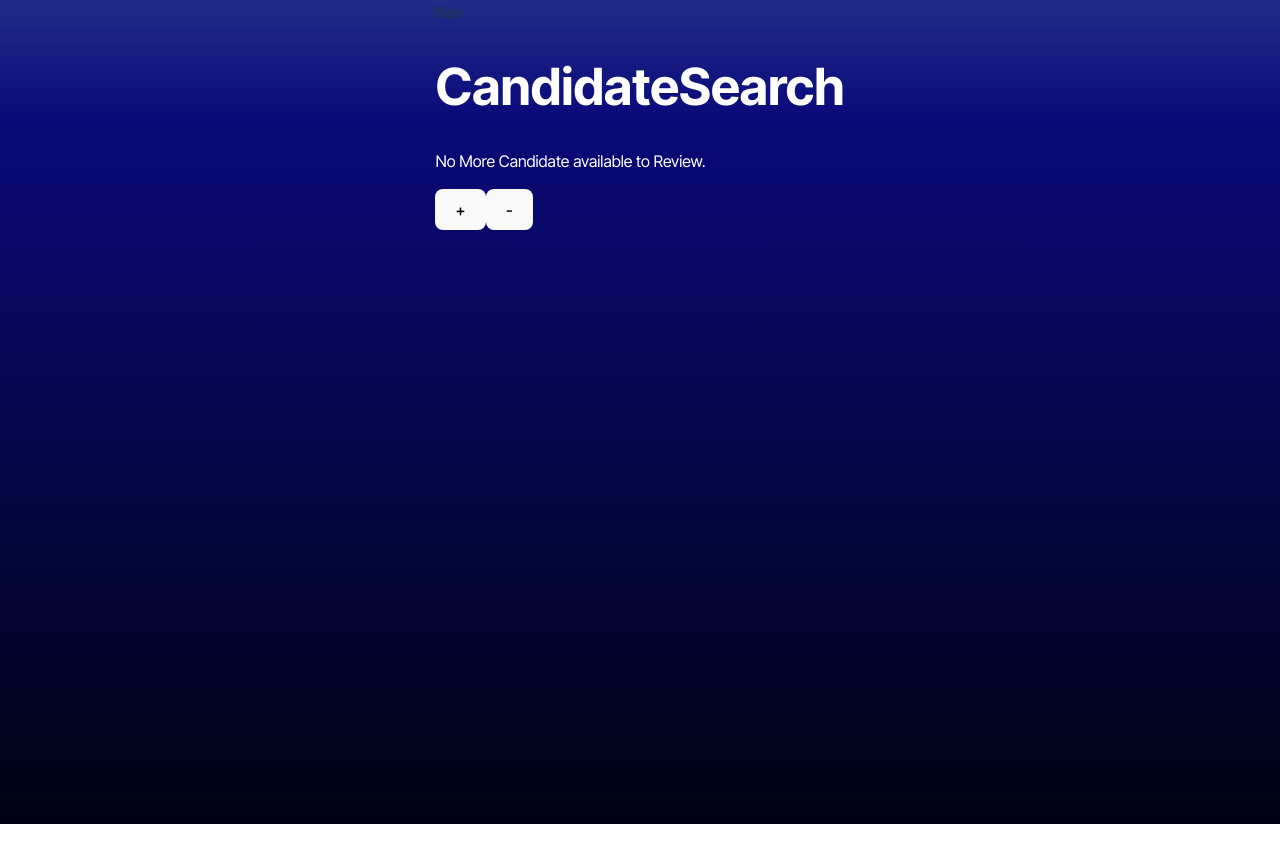
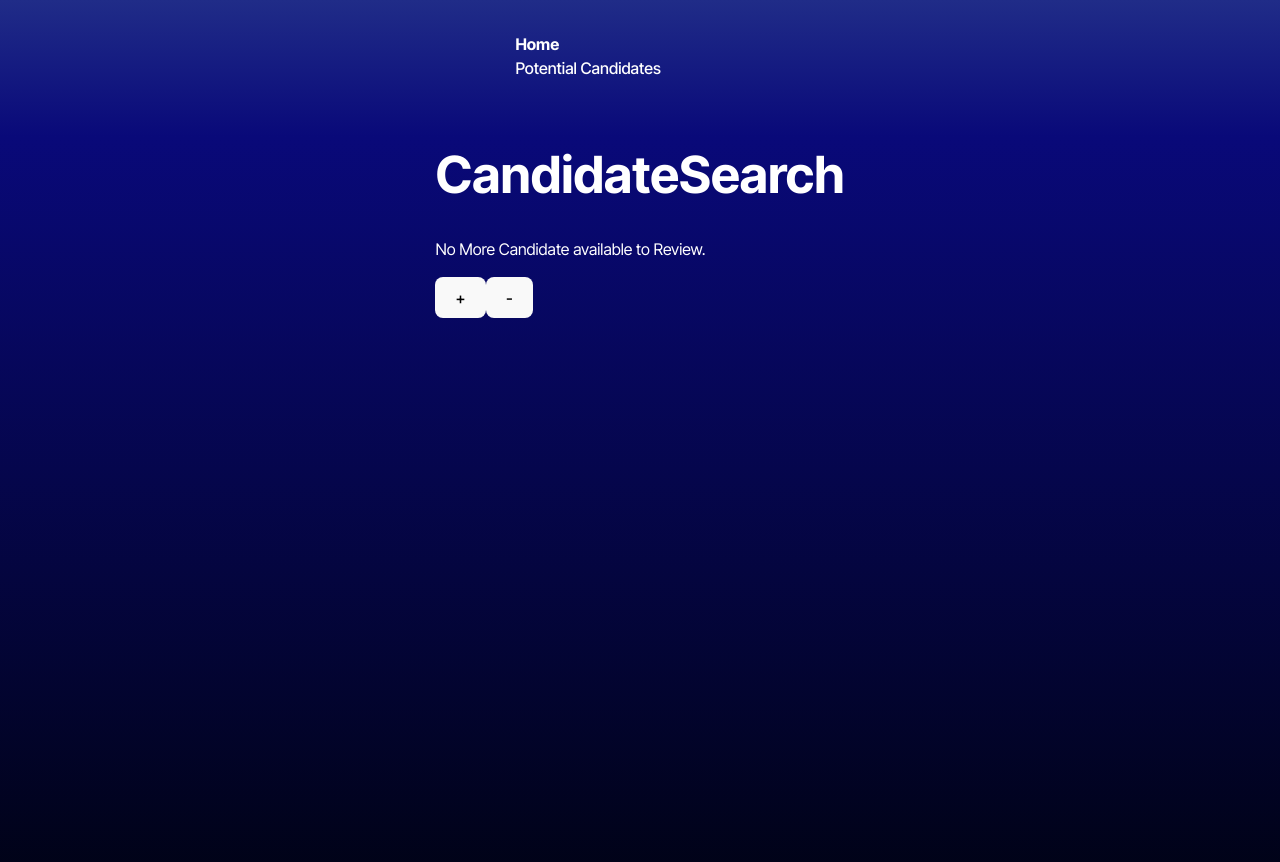
Before and after one commit to jbarry89/Candidate-Search, a React (Vite) app: page / in a window 1280 px wide. Shown: the top 862 px of the page. Before the commit the page ends 824 px from the top, so only its background shows below. Built offline with nearby package versions, Linux system fonts and the light colour scheme; no server answers.

Commit message:
Added code for the Nav Link pages

```diff
--- a/src/components/Nav.tsx
+++ b/src/components/Nav.tsx
@@ -1,9 +1,24 @@
+import React from "react";
 import { NavLink } from "react-router-dom";
-const Nav = () => {
-  // TODO: Add necessary code to display the navigation bar and link between the pages
+import '../index.css';
+
+const Nav: React.FC = () => {
   return (
-    <div>Nav</div>
-  )
+    <nav className="nav">
+      <ul className="nav-list">
+        <li className="nav-item">
+          <NavLink to="/" className="nav-link">
+            Home
+          </NavLink>
+        </li>
+        <li className="nav-item">
+          <NavLink to="/potentialCandidates" className="nav-link">
+            Potential Candidates
+          </NavLink>
+        </li>
+      </ul>
+    </nav>
+  );
 };
 
 export default Nav;
```
